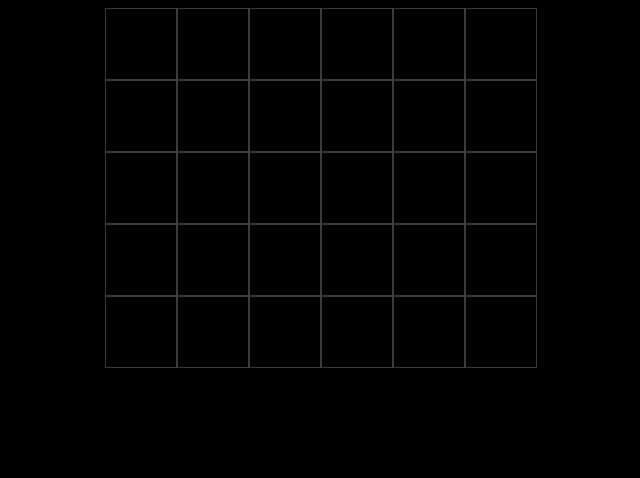
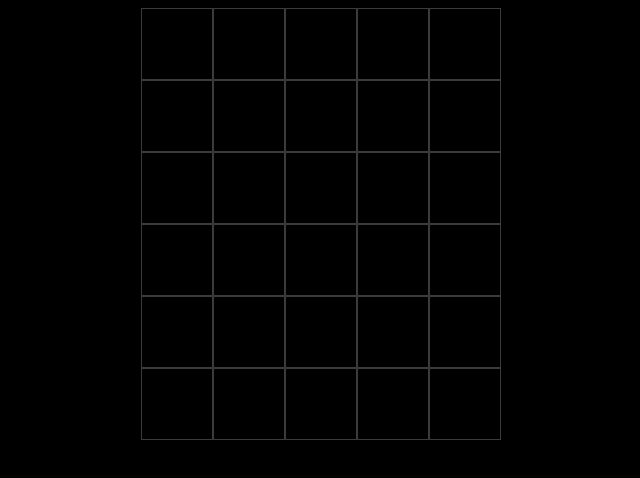
Before and after one commit to dev-mateo/wordle, a plain HTML site: page src/index.html in a window 1280 px wide. Shown: the whole page, without its empty margins (319-959 px from the left). Drawn offline with Linux system fonts and the light colour scheme.

Commit message:
i slaved for 2 hours

```diff
--- a/src/index.html
+++ b/src/index.html
@@ -6,7 +6,7 @@
     <meta http-equiv="X-UA-Compatible" content="ie=edge">
 
     <link rel="stylesheet" href="styles.css">
-    <link rel="icon" type="image/png" href="https://cdn.discordapp.com/attachments/1024039906638561324/1025569642669953134/favicon.png"/>
+<!--    <link rel="icon" type="image/png" href="../media/favicon.png"/>-->
 
     <title>Wordle - by CYP3RBOT</title>
 
@@ -16,54 +16,53 @@
 
 <div class="main-board">
 
-  <div id="row-1">
-    <div class="box" id="box-1-row-1"></div>
-    <div class="box" id="box-2-row-1"></div>
-    <div class="box" id="box-3-row-1"></div>
-    <div class="box" id="box-4-row-1"></div>
-    <div class="box" id="box-5-row-1"></div>
+  <div class="parent-row" id="parent-row-1">
+    <div class="row-1 box" id="box-1-row-1"></div>
+    <div class="row-1 box" id="box-2-row-1"></div>
+    <div class="row-1 box" id="box-3-row-1"></div>
+    <div class="row-1 box" id="box-4-row-1"></div>
+    <div class="row-1 box" id="box-5-row-1"></div>
   </div>
 
-  <div id="row-2">
-    <div class="box" id="box-1-row-2"></div>
-    <div class="box" id="box-2-row-2"></div>
-    <div class="box" id="box-3-row-2"></div>
-    <div class="box" id="box-4-row-2"></div>
-    <div class="box" id="box-5-row-2"></div>
+  <div class="parent-row" id="parent-row-2">
+    <div class="row-2 box" id="box-1-row-2"></div>
+    <div class="row-2 box" id="box-2-row-2"></div>
+    <div class="row-2 box" id="box-3-row-2"></div>
+    <div class="row-2 box" id="box-4-row-2"></div>
+    <div class="row-2 box" id="box-5-row-2"></div>
   </div>
 
-  <div id="row-3">
-    <div class="box" id="box-1-row-3"></div>
-    <div class="box" id="box-2-row-3"></div>
-    <div class="box" id="box-3-row-3"></div>
-    <div class="box" id="box-4-row-3"></div>
-    <div class="box" id="box-5-row-3"></div>
+  <div class="parent-row" id="parent-row-3">
+    <div class="row-3 box" id="box-1-row-3"></div>
+    <div class="row-3 box" id="box-2-row-3"></div>
+    <div class="row-3 box" id="box-3-row-3"></div>
+    <div class="row-3 box" id="box-4-row-3"></div>
+    <div class="row-3 box" id="box-5-row-3"></div>
   </div>
 
-  <div id="row-4">
-    <div class="box" id="box-1-row-4"></div>
-    <div class="box" id="box-2-row-4"></div>
-    <div class="box" id="box-3-row-4"></div>
-    <div class="box" id="box-4-row-4"></div>
-    <div class="box" id="box-5-row-4"></div>
+  <div class="parent-row" id="parent-row-4">
+    <div class="row-4 box" id="box-1-row-4"></div>
+    <div class="row-4 box" id="box-2-row-4"></div>
+    <div class="row-4 box" id="box-3-row-4"></div>
+    <div class="row-4 box" id="box-4-row-4"></div>
+    <div class="row-4 box" id="box-5-row-4"></div>
   </div>
 
-  <div id="row-5">
-    <div class="box" id="box-1-row-5"></div>
-    <div class="box" id="box-2-row-5"></div>
-    <div class="box" id="box-3-row-5"></div>
-    <div class="box" id="box-4-row-5"></div>
-    <div class="box" id="box-5-row-5"></div>
+  <div class="parent-row" id="parent-row-5">
+    <div class="row-5 box" id="box-1-row-5"></div>
+    <div class="row-5 box" id="box-2-row-5"></div>
+    <div class="row-5 box" id="box-3-row-5"></div>
+    <div class="row-5 box" id="box-4-row-5"></div>
+    <div class="row-5 box" id="box-5-row-5"></div>
   </div>
 
-  <div id="row-6">
-    <div class="box" id="box-1-row-6"></div>
-    <div class="box" id="box-2-row-6"></div>
-    <div class="box" id="box-3-row-6"></div>
-    <div class="box" id="box-4-row-6"></div>
-    <div class="box" id="box-5-row-6"></div>
+  <div class="parent-row" id="parent-row-6">
+    <div class="row-6 box" id="box-1-row-6"></div>
+    <div class="row-6 box" id="box-2-row-6"></div>
+    <div class="row-6 box" id="box-3-row-6"></div>
+    <div class="row-6 box" id="box-4-row-6"></div>
+    <div class="row-6 box" id="box-5-row-6"></div>
   </div>
-
 
 
 
--- a/src/main.js
+++ b/src/main.js
@@ -10,3 +10,32 @@ fetch('./words.json')
                 console.log(chosenWord);
             })
     })
+
+const alphabet = ["A","B","C","D","E","F","G","H","I","J","K","L","M","N","O","P","Q","R","S","T","U","V","W","X","Y","Z"];
+document.addEventListener('keydown', function(event) {
+    if (alphabet.includes(event.key.toUpperCase())) { // Handle key press
+
+        const boxes = document.getElementsByClassName("box");
+
+        for (let n=0; n < boxes.length; n++) {
+            let iteration = n;
+
+            if (boxes[iteration].textContent === "") {
+                boxes[iteration].textContent = event.key.toUpperCase();
+                break;
+            }
+        }
+
+    } else if (event.key === "Delete" || event.key === "Backspace") { // Handle delete key
+        const boxes = document.getElementsByClassName("box");
+
+        for (let n=0; n < boxes.length; n++) {
+            let iteration = boxes.length - n - 1;
+            if (boxes[iteration].textContent !== "") {
+                boxes[iteration].textContent = "";
+                break;
+            }
+        }
+    }
+
+});
--- a/src/styles.css
+++ b/src/styles.css
@@ -2,13 +2,10 @@ html {
     background-color: black;
 }
 
-.main-board {
-    display: flex;
-    justify-content: center;
-    align-items: center;
-}
+.row-1, .row-2, .row-3, .row-4, .row-5, .row-6 {
+    float: right;
 
-.box {
+    font-size: 2.3em;
     border: solid 1px #3a3b3d;
     color: white;
 
@@ -21,7 +18,10 @@ html {
     vertical-align: middle;
     line-height: 1.8em;
 
-    font-size: 2.3em;
+}
 
-
+.parent-row {
+    display: flex;
+    justify-content: center;
+    align-items: center;
 }
```
Also changed, not shown: 1 other file.
